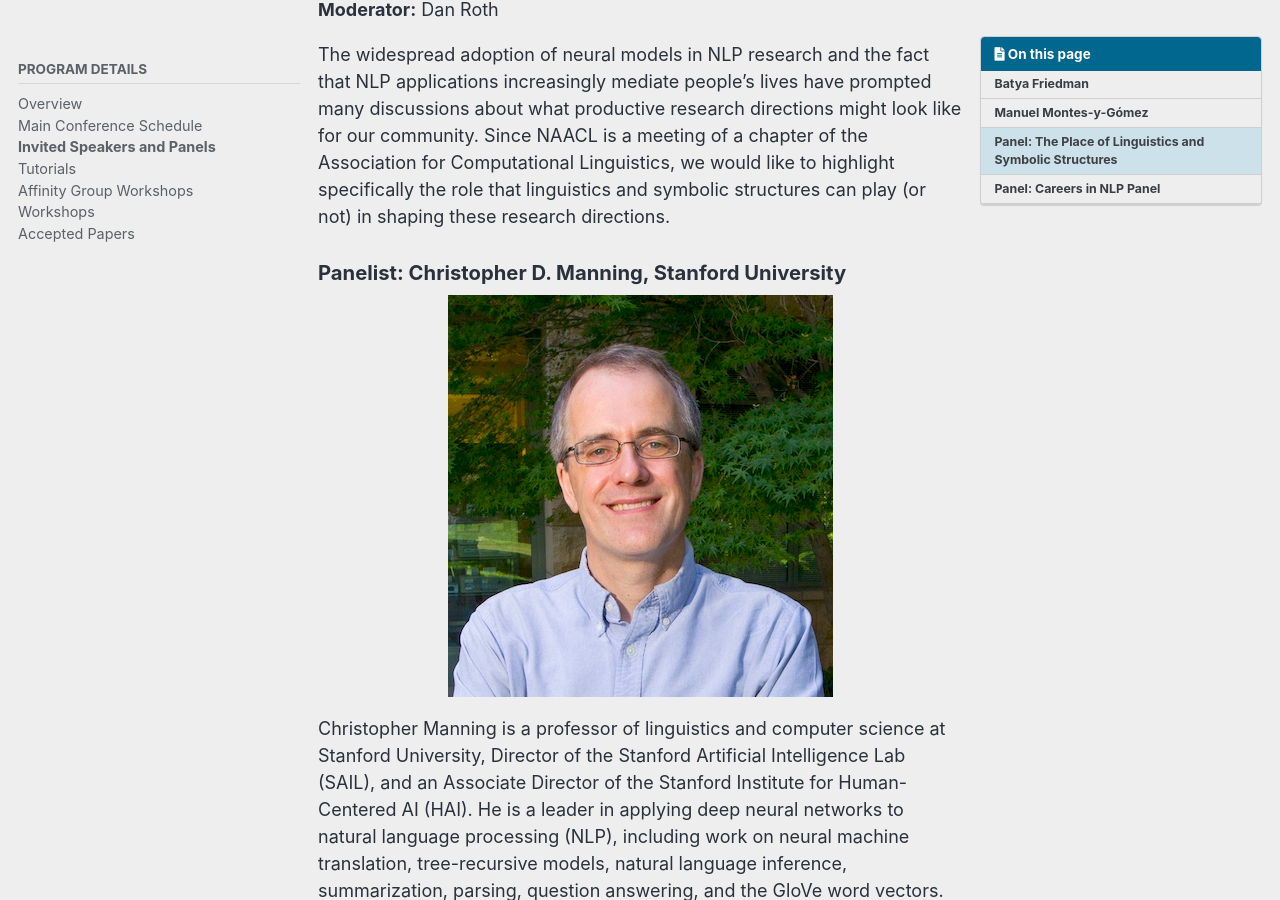
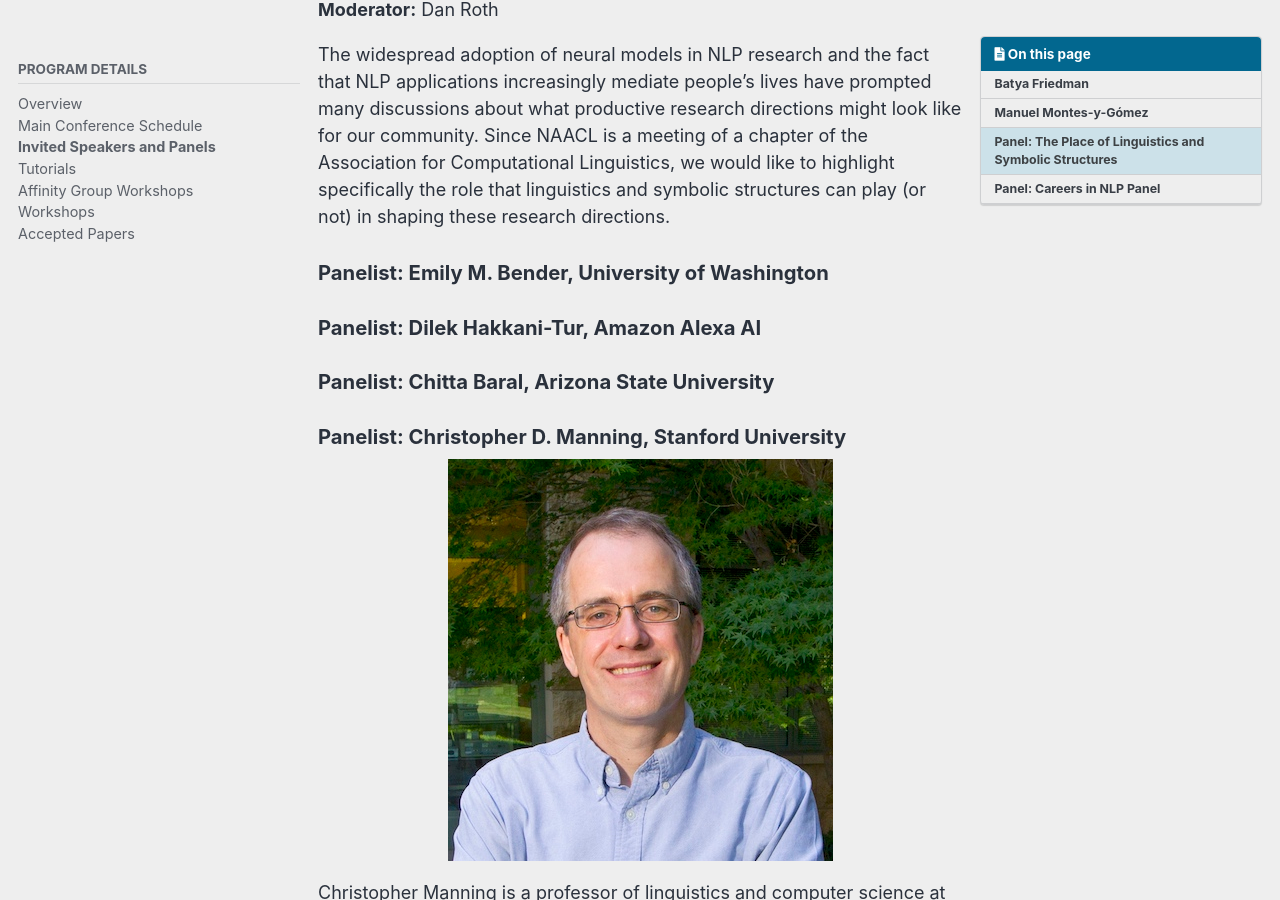
Before and after one commit to naacl-org/naacl-2022-website, a Jekyll site: the page built from _pages/program/keynotes.md, in a window 1280 px wide and 900 px high, scrolled down 3111 px. Built offline with Jekyll 4.4.1, drawn with Linux system fonts in a browser that asks for light colours; cached includes are drawn as plain includes; comment, search, counter and statistics services are not loaded.

Commit message:
Add panelists

```diff
--- a/_pages/program/keynotes.md
+++ b/_pages/program/keynotes.md
@@ -56,19 +56,19 @@ languages spoken in Mexico.
 
 The widespread adoption of neural models in NLP research and the fact that NLP applications increasingly mediate people’s lives have prompted many discussions about what productive research directions might look like for our community. Since NAACL is a meeting of a chapter of the Association for Computational Linguistics, we would like to highlight specifically the role that linguistics and symbolic structures can play (or not) in shaping these research directions.
 
-[comment]: <> (### Panelist: Emily M. Bender, University of Washington)
+### Panelist: Emily M. Bender, University of Washington
 
 [comment]: <> (![Emily M. Bender]&#40;/assets/images/keynotes/Emily_Bender.jpg&#41;{: .align-center})
 
 [comment]: <> (...)
 
-[comment]: <> (### Panelist: Dilek Hakkani-Tur)
+### Panelist: Dilek Hakkani-Tur, Amazon Alexa AI
 
 [comment]: <> (![Dilek Hakkani-Tur]&#40;/assets/images/keynotes/Dilek_Hakkani-Tur.jpg&#41;{: .align-center})
 
 [comment]: <> (...)
 
-[comment]: <> (### Panelist: Chitta Baral)
+### Panelist: Chitta Baral, Arizona State University
 
 [comment]: <> (![Chitta Baral]&#40;/assets/images/keynotes/Chitta_Baral.jpg&#41;{: .align-center})
 
```
